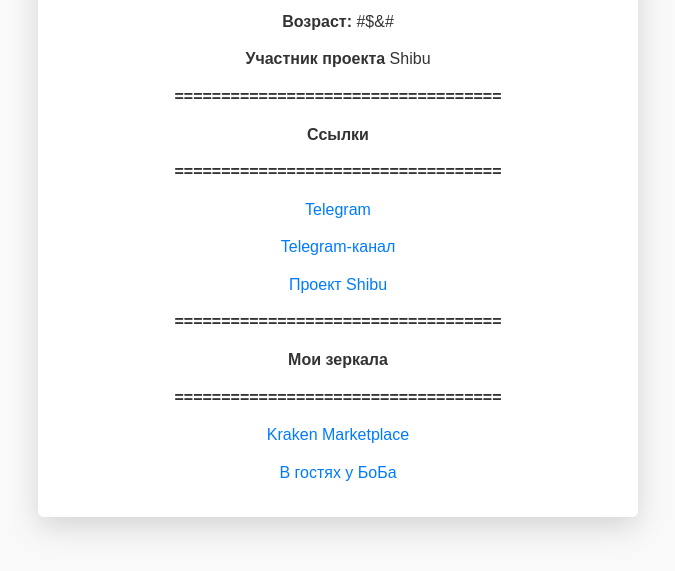
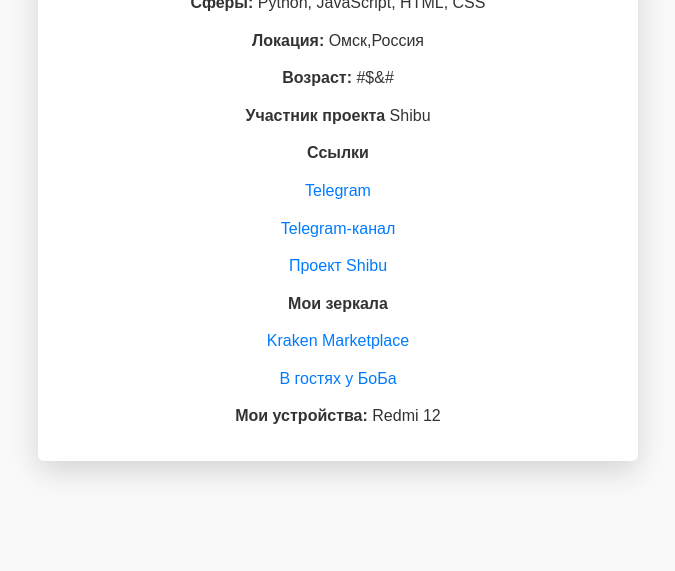
Before and after one commit to niksparty/niksparty.github.io, a plain HTML site: page index.html in a window 1280 px wide. Shown: the part 211-782 px from the top of the page, without its empty margins (302-977 px from the left). Drawn offline with Linux system fonts and the light colour scheme.

Commit message:
Update index.html

```diff
--- a/index.html
+++ b/index.html
@@ -64,17 +64,19 @@
     <p><strong>Локация:</strong> Омск,Россия</p>
     <p><strong>Возраст:</strong> #$&#</p>
     <p><strong>Участник проекта</strong> Shibu</p>
-    <p><strong>===================================</strong></p>
+    <p><a></a></p>
     <p><strong>Ссылки</strong></p>
-    <p><strong>===================================</strong></p>
+    <p><a></a></p>
     <p><a href="https://youngevance.t.me">Telegram</a></p>
     <p><a href="https://evanceblood.t.me">Telegram-канал</a></p>
     <p><a href="https://ShibuDev.t.me">Проект Shibu</a></p>
-    <p><strong>===================================</strong></p>
+    <p><a></a></p>
     <p><strong>Мои зеркала</strong></p>
-    <p><strong>===================================</strong></p>
+    <p><a></a></p>
     <p><a href="http://youngkrakenbot.t.me/">Kraken Marketplace</a></p>
     <p><a href="http://fizkylthapkabot.t.me/">В гостях у БоБа</a></p>
+    <p><a></a></p>
+    <p><strong>Мои устройства:</strong> Redmi 12</p>
 </div>
 </body>
 </html>
```
